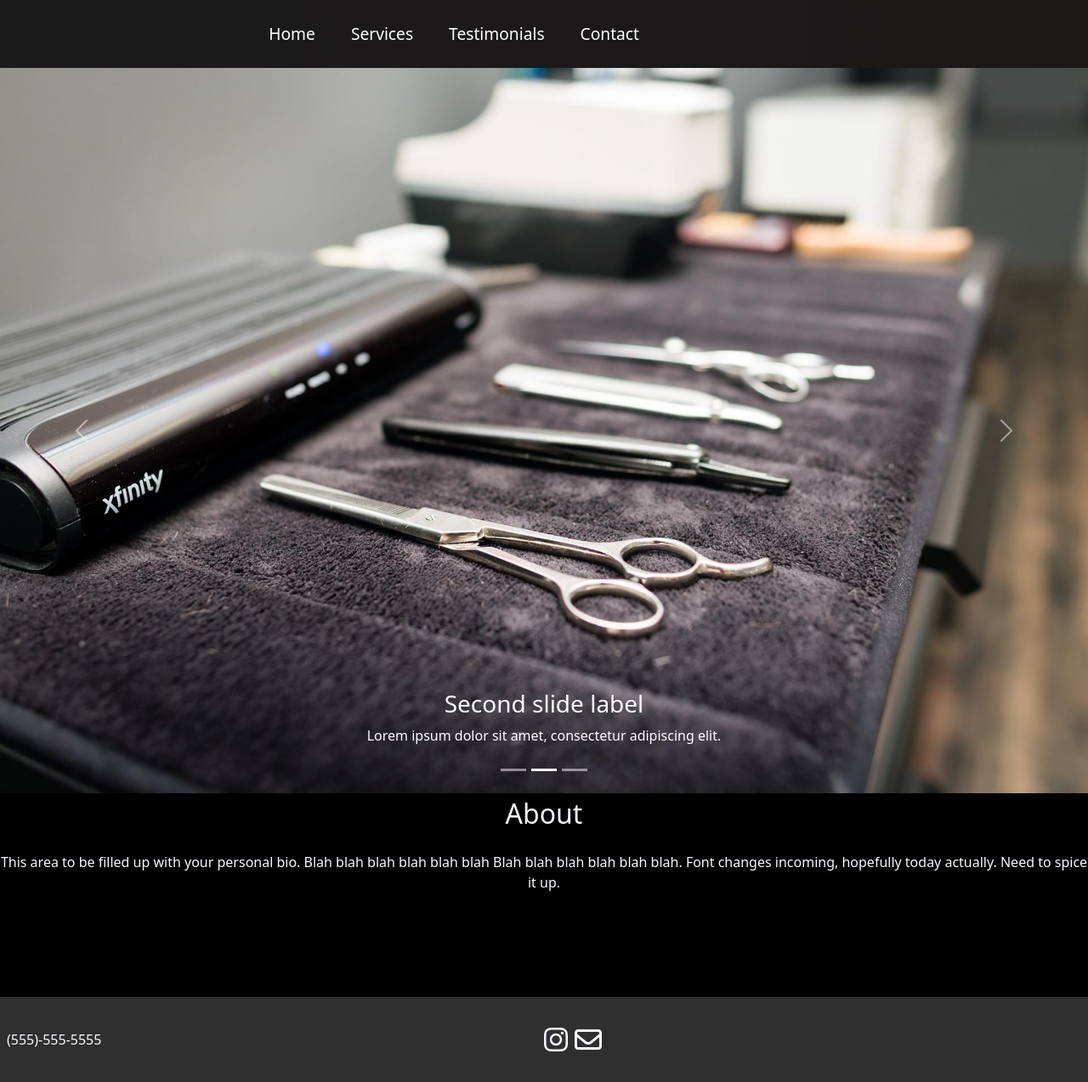
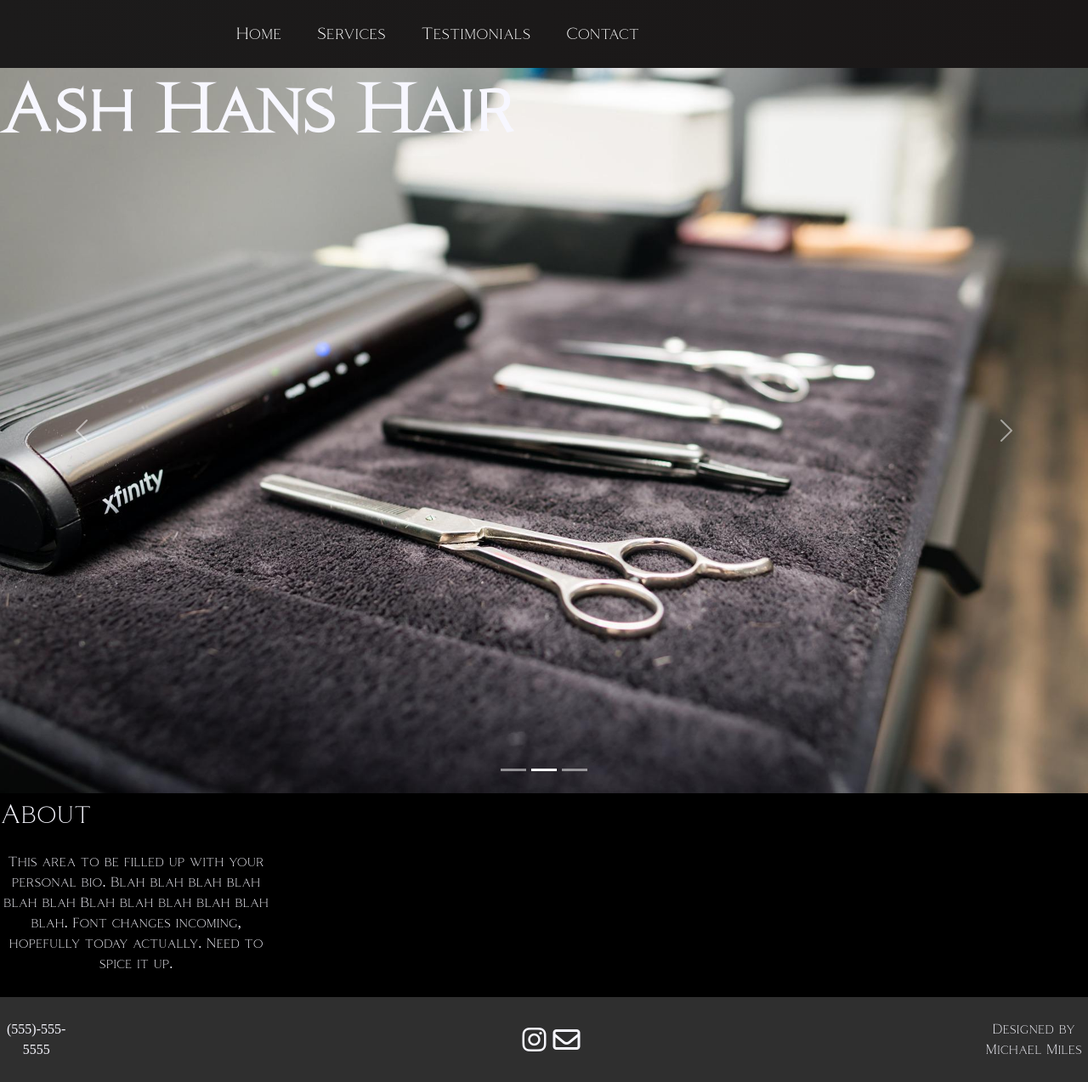
Before and after one commit to mmiles246/chives_site_01, a React (Create React App) app in the folder client/: page / in a window 1280 px wide. Shown: the whole page at 85% size. Built offline with nearby package versions, Linux system fonts and the light colour scheme.

Commit message:
need to debug centering issue on home screen

```diff
--- a/client/src/components/Bio.css
+++ b/client/src/components/Bio.css
@@ -2,17 +2,35 @@
     width: 100%;
     height: 240px;
     background-color: #000000;
+    font-family: 'coldiac';
+    /* text-align: center;
+    vertical-align: middle; */
+    align-items: center;
+    display: block;
 }
 
 .bio-container h2 {
-    text-align: center;
     color: #F7F7FF;
     padding-top: 5px;
+    display: flex;
+}
+
+.bio-text-container {
+    align-self: center;
+    width: 33%;
+    text-align: center;
 }
 
 .bio-text {
     color: #F7F7FF;
     text-align: center;
     padding-top: 18px;
+    width: 320px;
+    display: block;
+    align-self: center;
+}
 
+.bio-text p {
+    align-self: center;
+    text-align: center;
 }
--- a/client/src/components/Bio.js
+++ b/client/src/components/Bio.js
@@ -5,8 +5,10 @@ function Bio () {
     return (
         <div className='bio-container'>
             <h2>About</h2>
-            <div className='bio-text'>
-                <p>This area to be filled up with your personal bio. Blah blah blah blah blah blah Blah blah blah blah blah blah. Font changes incoming, hopefully today actually. Need to spice it up.</p>
+            <div className='bio-text-container'>
+                <div className='bio-text'>
+                    <p>This area to be filled up with your personal bio. Blah blah blah blah blah blah Blah blah blah blah blah blah. Font changes incoming, hopefully today actually. Need to spice it up.</p>
+                </div>
             </div>
         </div>
     )
--- a/client/src/components/Footer.css
+++ b/client/src/components/Footer.css
@@ -5,6 +5,9 @@
     width: 100%;
     align-content: center;
     align-items: center;
+    overflow: hidden;
+    overflow-y: hidden;
+    font-family: 'coldiac';
 
 }
 
@@ -18,11 +21,13 @@
 
 .foot-icons {
     position: absolute;
+    align-items: center;
     align-self: center;
     vertical-align: middle;
     text-align: center;
+    margin: 48%;
     display: flex;
-    margin: 50%;
+    /* overflow: hidden; */
 }
 
 .fa-instagram {
@@ -37,3 +42,12 @@
     padding-left: 8px;
     float: right;
 }
+
+.designer-tag {
+    color: #F7F7FF;
+    align-content: center;
+    vertical-align: middle;
+    margin-left: 84%;
+    overflow: auto;
+
+}
--- a/client/src/components/Footer.js
+++ b/client/src/components/Footer.js
@@ -12,7 +12,7 @@ function Footer () {
                 <i class="fa-regular fa-envelope fa-2xl"></i>
             </div>
             <div className='designer-tag'>
-
+                Designed by Michael Miles
             </div>
         </div>
     )
--- a/client/src/components/Home.css
+++ b/client/src/components/Home.css
@@ -1,5 +1,25 @@
+.home--primary {
+    text-align: center;
+    align-items: center;
+    align-content: center;
+}
+
 .home-page {
-    display: flex;
+    width: 100%;
+    position: relative;
+    align-items: center;
+    text-align: center;
+    vertical-align: middle;
+}
+
+.carousel {
+    width: 100%;
+    height: 100%;
+    position: relative;
+    text-align: center;
+    vertical-align: middle;
+    align-items: center;
+
 }
 .carousel-item{
     min-height: 100vh;
@@ -13,3 +33,22 @@
     min-width: 60%;
     width: 100%;
 }
+
+.title {
+    text-align: center;
+    align-items: center;
+}
+
+.home-page h1 {
+    /* display: flex; */
+    position: absolute;
+    z-index: 10;
+    text-align: center;
+    align-items: center;
+    vertical-align: middle;
+    font-family: 'coldiac';
+    font-weight: 600;
+    font-size: 80px;
+    width: auto;
+    color: #F7F7FF;
+}
--- a/client/src/components/Home.js
+++ b/client/src/components/Home.js
@@ -10,9 +10,12 @@ import Bio from './Bio';
 function Home () {
 
     return (
-        <div>
+        <div className='home--primary'>
             <div className='home-page'>
-                <Carousel fade>
+                <div className='title'>
+                    <h1>Ash Hans Hair</h1>
+                </div>
+                <Carousel className='carousel' fade>
                     <Carousel.Item className='carousel-item'>
                         <img
                         className="d-block w-100"
@@ -20,8 +23,6 @@ function Home () {
                         alt="First slide"
                         />
                         <Carousel.Caption>
-                        <h3>First slide label</h3>
-                        <p>Nulla vitae elit libero, a pharetra augue mollis interdum.</p>
                         </Carousel.Caption>
                     </Carousel.Item>
                     <Carousel.Item className='carousel-item'>
@@ -30,10 +31,7 @@ function Home () {
                         src={scissors}
                         alt="Second slide"
                         />
-
                         <Carousel.Caption>
-                        <h3>Second slide label</h3>
-                        <p>Lorem ipsum dolor sit amet, consectetur adipiscing elit.</p>
                         </Carousel.Caption>
                     </Carousel.Item>
                     <Carousel.Item className='carousel-item'>
@@ -42,10 +40,7 @@ function Home () {
                         src={interior}
                         alt="Third slide"
                         />
-
                         <Carousel.Caption>
-                        <h3>Third slide label</h3>
-                        <p>Praesent commodo cursus magna, vel scelerisque nisl consectetur.</p>
                         </Carousel.Caption>
                     </Carousel.Item>
                 </Carousel>
--- a/client/src/components/NavBar.css
+++ b/client/src/components/NavBar.css
@@ -8,6 +8,8 @@
     position: sticky;
     top: 0;
     z-index: 999;
+    font-family: 'coldiac';
+    font-weight: 550;
   }
 
   .navbar-container {
--- a/client/src/components/Services.css
+++ b/client/src/components/Services.css
@@ -1,21 +1,7 @@
-/* .services-page {
-    background-image: url('./imgs/station.png');
-    background-repeat: no-repeat;
-    background-position: center;
-    height: 100vh;
-    display: block;
-} */
-
-/* .services-container {
-    color: #000000;
-    width: 720px;
-    margin: auto;
-    border-radius: 25px;
-    box-shadow: 0 0 17px #333;
-    text-align: center;
-    overflow: hidden;
-    background-image: url(./imgs/canvas.png);
-} */
+@font-face {
+    font-family: coldiac;
+    src: url(./fonts/Coldiac.ttf);
+}
 .services-container {
     background-color: #989572;
     height: fit-content;
@@ -40,12 +26,16 @@
     display: flex;
     align-items: baseline;
     border-bottom: 1px solid #F7F7FF;
+    /* color: #A9FFF7; */
+    color: #14110F;
+    font-family: 'coldiac';
 }
 
 .service-row h3 {
     padding: 45px;
     font-size: 40px;
     width: 25%;
+    font-weight: 550;
     /* overflow: hidden; */
 
 }
--- a/client/src/components/Services.js
+++ b/client/src/components/Services.js
@@ -6,7 +6,6 @@ function Services () {
         <div className='services-page'>
             <div >
                 <div className='services-banner'>
-                    <h1>Services</h1>
                 </div>
                 <div className='services-container'>
                     <div className='service-row'>
```
Also changed, not shown: client/src/components/fonts/Coldiac Italic.ttf (added), client/src/components/fonts/Coldiac.ttf (added).
